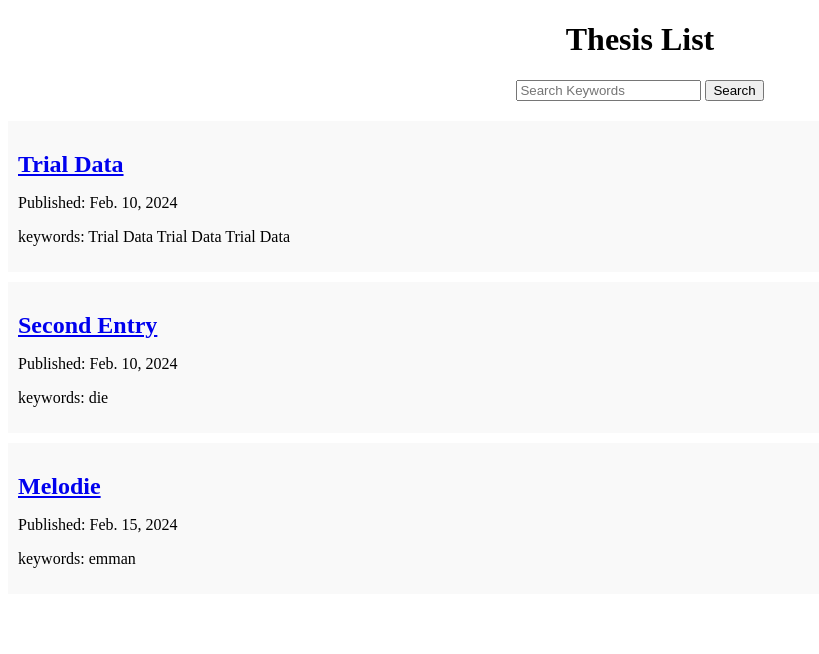
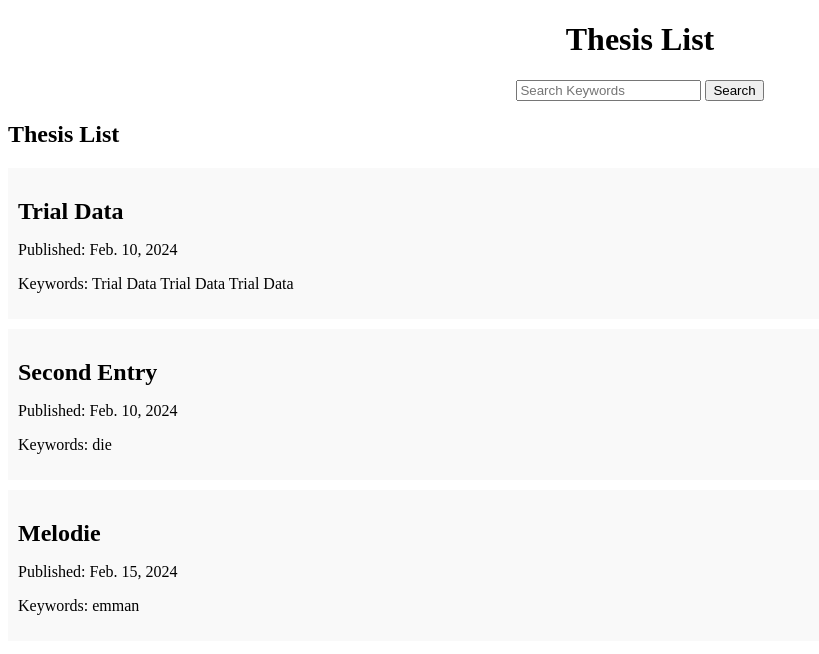
Before and after one commit to TooIneptNeedToLearn/Django-Thesis, a Django app: page /search/ in a window 1280 px wide. Shown: the top 654 px of the page, without its empty margins (0-819 px from the left). Run offline with Django 5.2, Linux system fonts and the light colour scheme; data comes from the database, SQL or seed files in the repository.

Commit message:
Restarted all the function because it is unreadable and created a new function within the base for search

```diff
--- a/Thesis/Thesis/settings.py
+++ b/Thesis/Thesis/settings.py
@@ -57,7 +57,7 @@ TEMPLATES = [
     {
         'BACKEND': 'django.template.backends.django.DjangoTemplates',
         'DIRS': [
-            os.path.join(BASE_DIR, 'content', 'templates'),
+            os.path.join(BASE_DIR, 'templates', 'inner_working' ),
         ],
         'APP_DIRS': True,
         'OPTIONS': {
--- a/Thesis/Thesis/urls.py
+++ b/Thesis/Thesis/urls.py
@@ -21,5 +21,4 @@ from content.views import thesis_search
 urlpatterns = [
     path('admin/', admin.site.urls),
     path('', include('content.urls')),
-    path('search/', thesis_search, name='thesis_search')
 ]
--- a/Thesis/content/templates/list.html
+++ b/Thesis/content/templates/list.html
@@ -19,34 +19,36 @@
         </div>
     </div>
 
-    <div class="thesis-list">
+    <!-- Display Existing Data -->
+    {% if not request.GET.q and existing_data %}
+    <div class="existing-data">
+        <h2>Thesis List</h2>
+        {% for thesis in existing_data %}
+            <div class="thesis-item">
+                <h2>{{ thesis.title }}</h2>
+                <p>Published: {{ thesis.published_date }}</p>
+                <p>Keywords: {{ thesis.keywords }}</p>
+            </div>
+        {% endfor %}
+    </div>
+    {% endif %}
+
+    <!-- Search  -->
+    {% if search_query %}
+    <div class="search-results">
+        <h2>Search Results for "{{ search_query }}"</h2>
         {% if theses %}
             {% for thesis in theses %}
                 <div class="thesis-item">
-                    <h2><a href="{% url 'thesis_detail' thesis.id %}">{{ thesis.title }}</a></h2>
+                    <h2>{{ thesis.title }}</h2>
                     <p>Published: {{ thesis.published_date }}</p>
-                    <p>keywords: {{thesis.keywords}}</p>
+                    <p>Keywords: {{ thesis.keywords }}</p>
                 </div>
             {% endfor %}
         {% else %}
             <p>No results found.</p>
         {% endif %}
     </div>
-
-    <script>
-        function validateSearch() {
-            // You can add additional validation logic here if needed
-            return true; // Return true to submit the form
-        }
-
-        function showDetails(id) {
-            var detailsDiv = document.getElementById('details_' + id);
-            if (detailsDiv.style.display === 'none') {
-                detailsDiv.style.display = 'block';
-            } else {
-                detailsDiv.style.display = 'none';
-            }
-        }
-    </script>
+    {% endif %}
 </body>
 </html>
--- a/Thesis/content/urls.py
+++ b/Thesis/content/urls.py
@@ -4,5 +4,4 @@ from . import views
 urlpatterns = [
     path('', views.show_thesis, name='thesis_list'),
     path('search/', views.thesis_search, name='thesis_search'),
-    path('thesis/<int:thesis_id>/', views.show_thesis_detail, name='thesis_detail'),
 ]
--- a/Thesis/content/views.py
+++ b/Thesis/content/views.py
@@ -1,18 +1,17 @@
-from django.shortcuts import render, get_object_or_404
+from django.shortcuts import render
 from .models import Thesis
 
 def show_thesis(request):
     theses = Thesis.objects.all()
-    return render(request, 'list.html', {'theses': theses})
-
-def show_thesis_detail(request, thesis_id):
-    thesis = get_object_or_404(Thesis, pk=thesis_id)
-    return render(request, 'inner_working/thesis_detail.html', {'thesis': thesis})
+    return render(request, 'list.html', {'existing_data': theses})
 
 def thesis_search(request):
-    if 'q' in request.GET:
-        query = request.GET['q']
-        theses = Thesis.objects.filter(keywords__icontains=query)
-    else:
-        theses = Thesis.objects.all()
-    return render(request, 'list.html', {'theses': theses})
+    query = request.GET.get('q')
+    theses = Thesis.objects.all()
+
+    if query:
+        print("Query:", query)
+        theses = theses.filter(keywords__icontains=query)
+        print("Executed Query:", theses.query)
+
+    return render(request, 'list.html', {'existing_data': Thesis.objects.all(), 'theses': theses, 'search_query': query})
```
